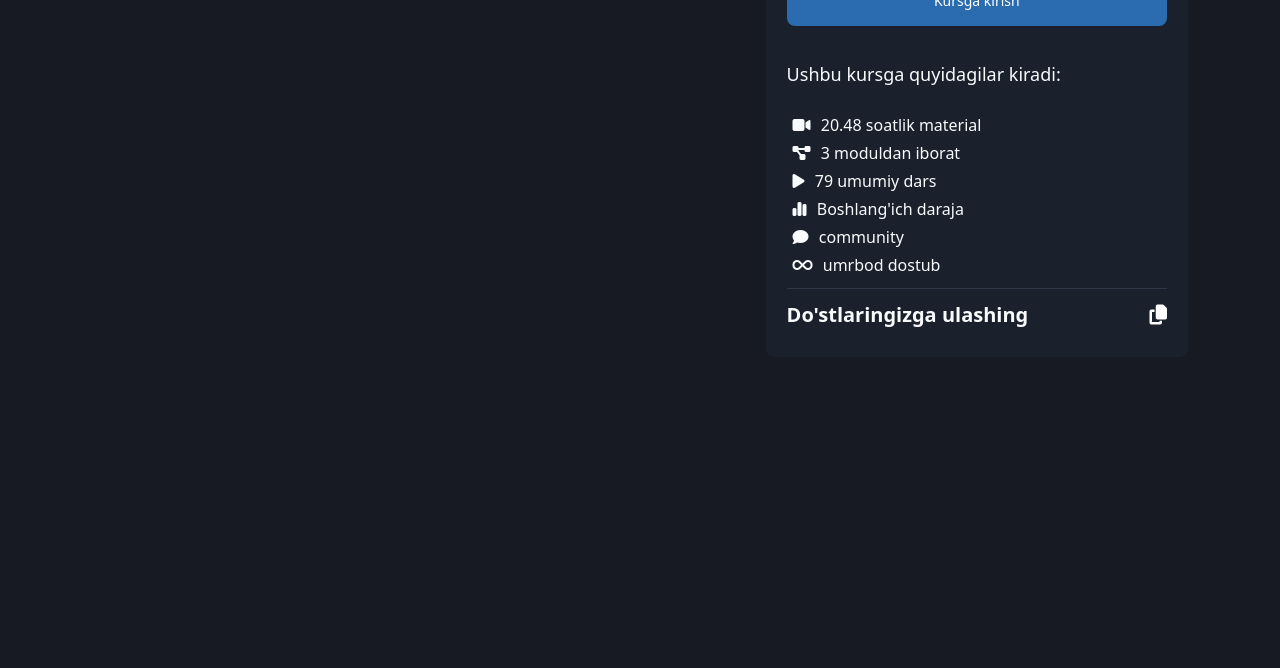
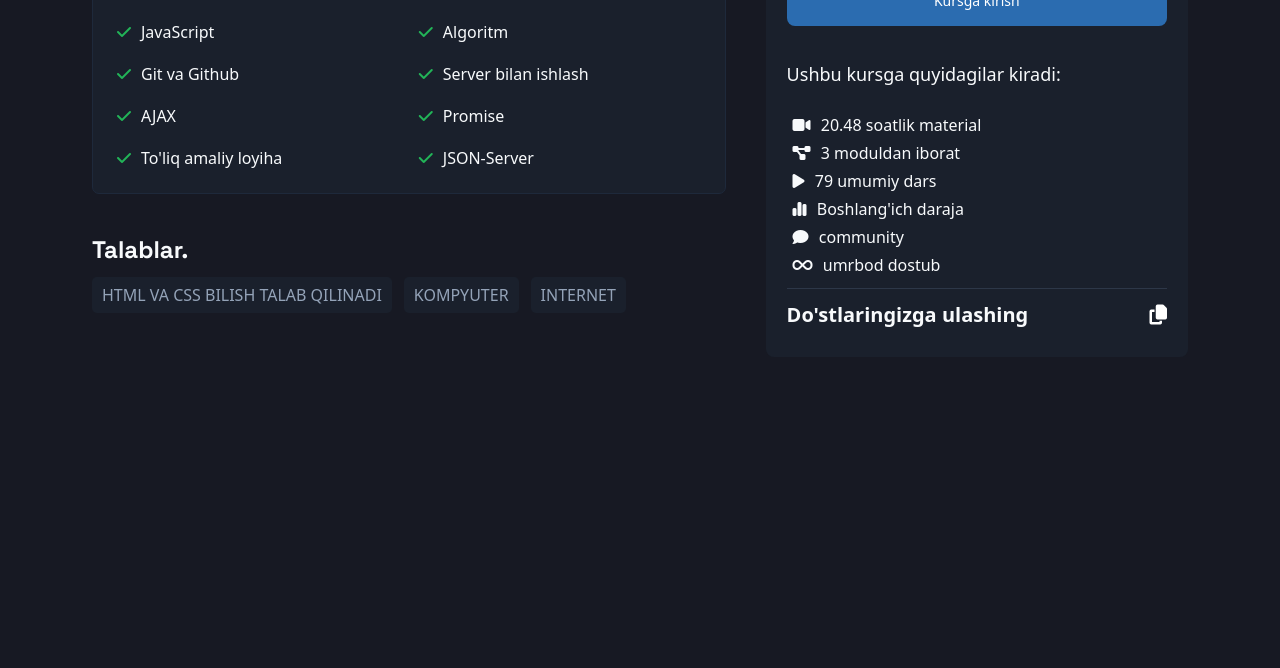
Before and after one commit to AbdukahharS/sammi-design, a plain HTML site: page index.html in a window 1280 px wide. Shown: the part 503-1171 px from the top of the page. Drawn offline with Linux system fonts and the light colour scheme.

Commit message:
requirements & skills added

```diff
--- a/css/section.css
+++ b/css/section.css
@@ -17,7 +17,7 @@ section .hero {
   margin-bottom: 80px;
 }
 
-section .hero h1 {
+section .hero h2 {
   font-size: 30px;
 }
 
@@ -52,3 +52,49 @@ section .hero .info {
 section .hero .info i {
   margin-right: 5px;
 }
+
+section .skills {
+  padding: 24px;
+  background: #1a202c;
+  border: 1px solid #1e293b;
+  border-radius: 7px;
+}
+
+section .skills .list {
+  margin-top: 24px;
+  display: flex;
+  flex-direction: row;
+  align-items: center;
+  flex-wrap: wrap;
+  gap: 20px;
+}
+
+section .skills .list .list-item {
+  width: calc(50% - 10px);
+  font-size: 16px;
+}
+
+section .skills .list .list-item i {
+  color: #22b458;
+  margin-right: 10px;
+}
+
+section .requirements {
+  margin-top: 40px;
+}
+
+section .requirements .list {
+  margin-top: 12px;
+  display: flex;
+  flex-direction: row;
+  align-items: center;
+  flex-wrap: wrap;
+  gap: 12px;
+}
+
+section .requirements .list span {
+  color: rgb(148 163 184);
+  background: rgb(26 32 44);
+  padding: 7px 10px;
+  border-radius: 5px;
+}
--- a/index.html
+++ b/index.html
@@ -26,7 +26,7 @@
           <span>JavaScript</span>
         </div>
         <div class="hero">
-          <h1 class="fontGrotesk">JavaScript</h1>
+          <h2 class="fontGrotesk">JavaScript</h2>
           <p class="desc">
             Eng mashhur dasturlash tilini o'zlashtirib oling va uni amalda
             qo'llashni o'rganing. JavaScript darslari o'zbek tilida
@@ -54,6 +54,41 @@
             <span>
               <i class="fa-solid fa-percent"></i> Nazariy 30% - Amaliy 70%
             </span>
+          </div>
+        </div>
+        <div class="skills">
+          <h2 class="fontGrotesk">Kursda nimalarni o'rganasiz.</h2>
+          <div class="list">
+            <div class="list-item">
+              <i class="fa-solid fa-check"></i>JavaScript
+            </div>
+            <div class="list-item">
+              <i class="fa-solid fa-check"></i>Algoritm
+            </div>
+            <div class="list-item">
+              <i class="fa-solid fa-check"></i>Git va Github
+            </div>
+            <div class="list-item">
+              <i class="fa-solid fa-check"></i>Server bilan ishlash
+            </div>
+            <div class="list-item"><i class="fa-solid fa-check"></i>AJAX</div>
+            <div class="list-item">
+              <i class="fa-solid fa-check"></i>Promise
+            </div>
+            <div class="list-item">
+              <i class="fa-solid fa-check"></i>To'liq amaliy loyiha
+            </div>
+            <div class="list-item">
+              <i class="fa-solid fa-check"></i>JSON-Server
+            </div>
+          </div>
+        </div>
+        <div class="requirements">
+          <h2 class="fontGrotesk">Talablar.</h2>
+          <div class="list">
+            <span>HTML VA CSS BILISH TALAB QILINADI</span>
+            <span>KOMPYUTER</span>
+            <span>INTERNET</span>
           </div>
         </div>
       </section>
```
